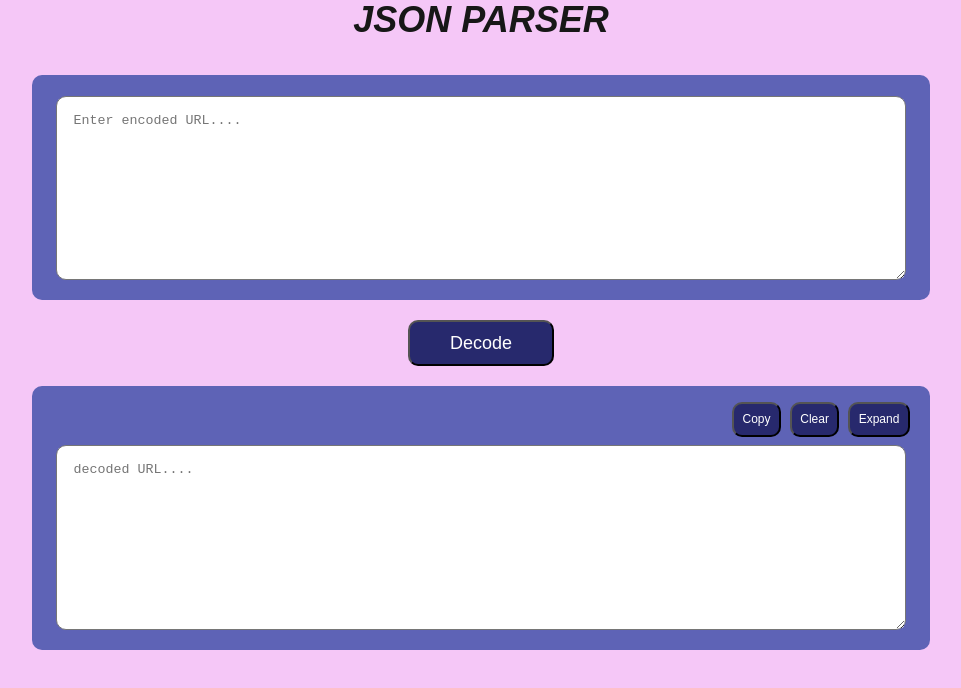
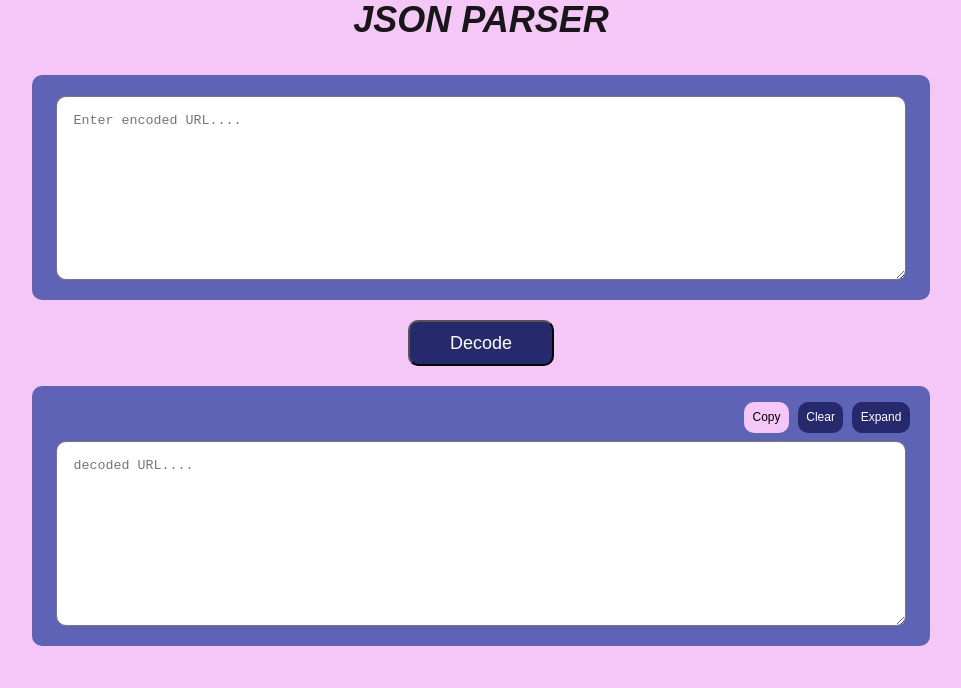
Before and after one commit to JagdishMedkart/JSON-parser, a Next.js app in the folder json-parser/: page / in a window 1280 px wide. In both pictures the pointer is over the button "Copy". Shown: the top 688 px of the page, without its empty margins (159-1120 px from the left). Built offline with nearby package versions, Linux system fonts and the light colour scheme.

Commit message:
btn color change on hover

```diff
--- a/json-parser/src/styles/InputViewer.module.scss
+++ b/json-parser/src/styles/InputViewer.module.scss
@@ -66,6 +66,7 @@
 }
 
 .btn2 {
+    border: none;
     padding: 1%;
     margin-left: 1%;
     font-size: 12px;
@@ -76,5 +77,7 @@
     right: 0;
     &:hover {
         cursor: pointer;
+        background-color: #f5c7f7;
+        color: black;
     }
 }
```
